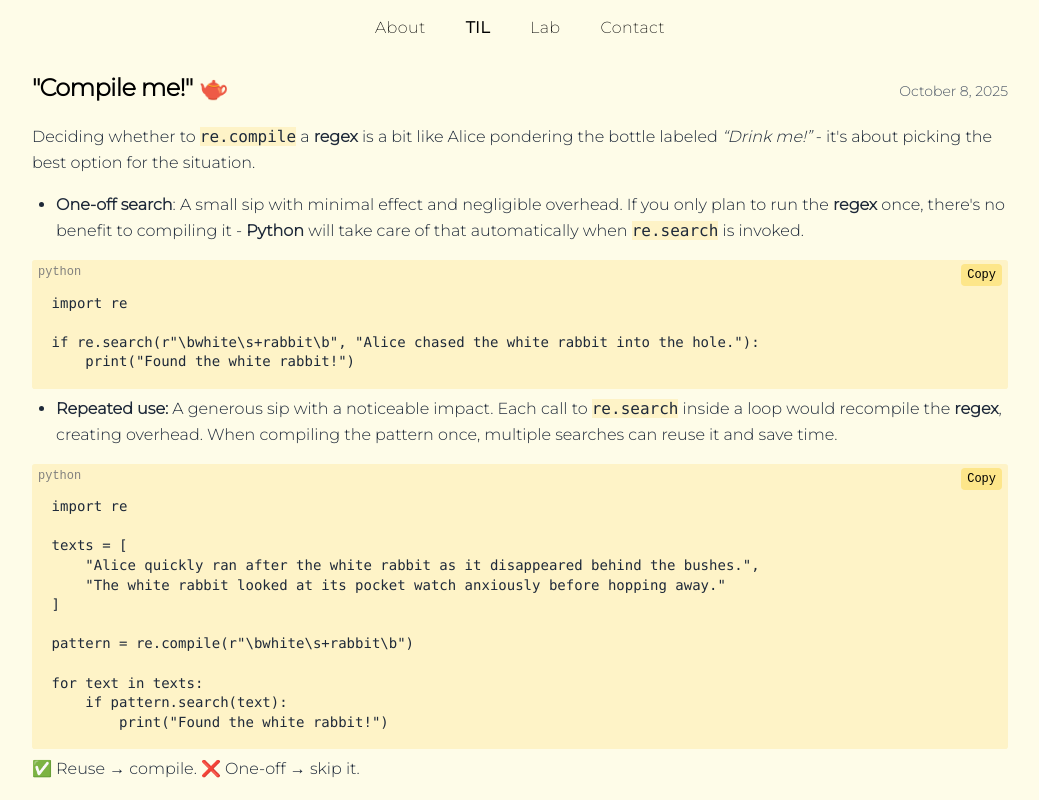
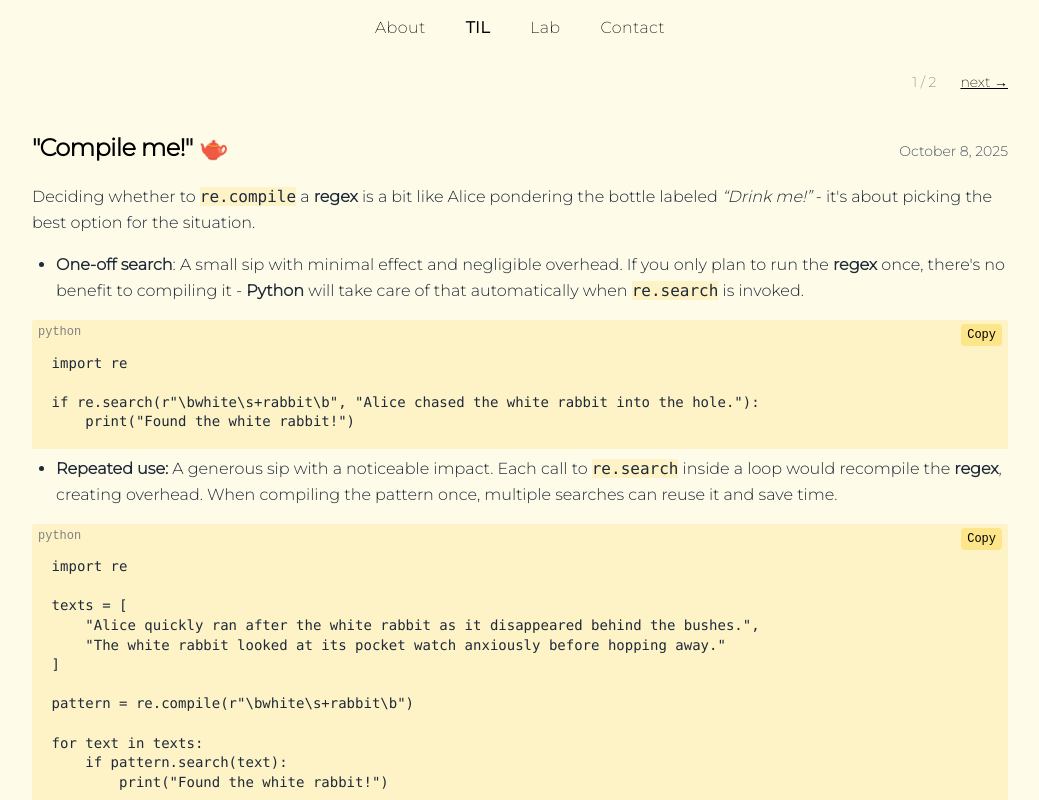
Before and after one commit to pyrsuit/pyrsuit-dev-blog, a SvelteKit app: page /til in a window 1280 px wide. Shown: the top 800 px of the page, without its empty margins (120-1159 px from the left). Built offline with nearby package versions, Linux system fonts and the light colour scheme.

Commit message:
refactor: Til pagination ...
... should appear at the top and bottom of the page on the right side.

```diff
--- a/src/routes/til/+page.svelte
+++ b/src/routes/til/+page.svelte
@@ -16,6 +16,18 @@
 </script>
 
 <section class="w-full max-w-5xl mx-auto px-6 pt-4 pb-16 space-y-8">
+  {#if totalPages > 1}
+    <div class="flex items-center justify-end gap-6 pb-2">
+      {#if currentPage > 1}
+        <a href="?page={currentPage - 1}" class="font-extralight text-sm">← prev</a>
+      {/if}
+      <span class="font-extralight text-sm text-gray-500">{currentPage} / {totalPages}</span>
+      {#if currentPage < totalPages}
+        <a href="?page={currentPage + 1}" class="font-extralight text-sm">next →</a>
+      {/if}
+    </div>
+  {/if}
+
   {#each pagePosts as post, i}
     <article use:codeCopy>
       <div class="flex items-baseline justify-between mb-2">
@@ -33,7 +45,7 @@
   {/each}
 
   {#if totalPages > 1}
-    <div class="flex items-center gap-6 pt-4">
+    <div class="flex items-center justify-end gap-6 pt-4">
       {#if currentPage > 1}
         <a href="?page={currentPage - 1}" class="font-extralight text-sm">← prev</a>
       {/if}
```
